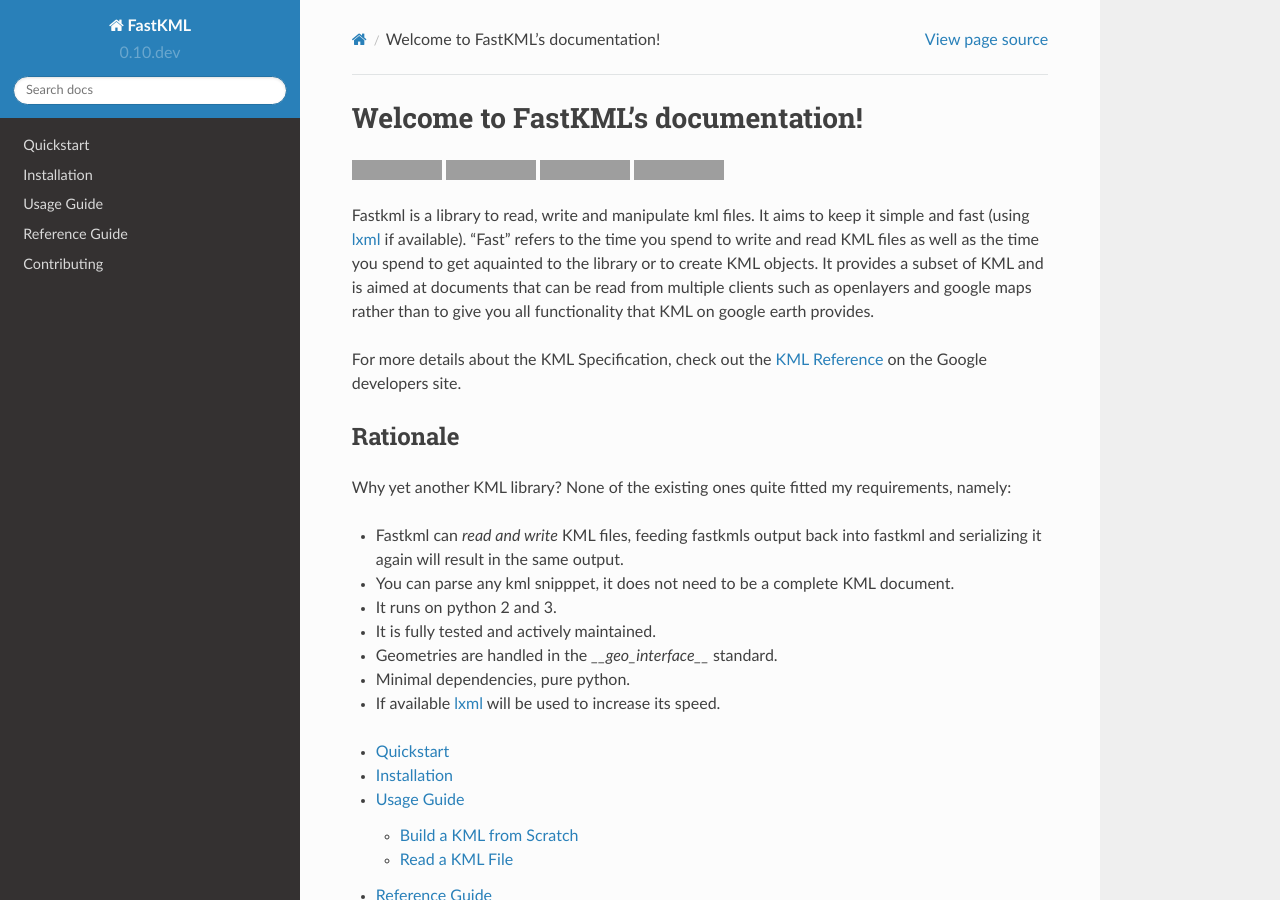
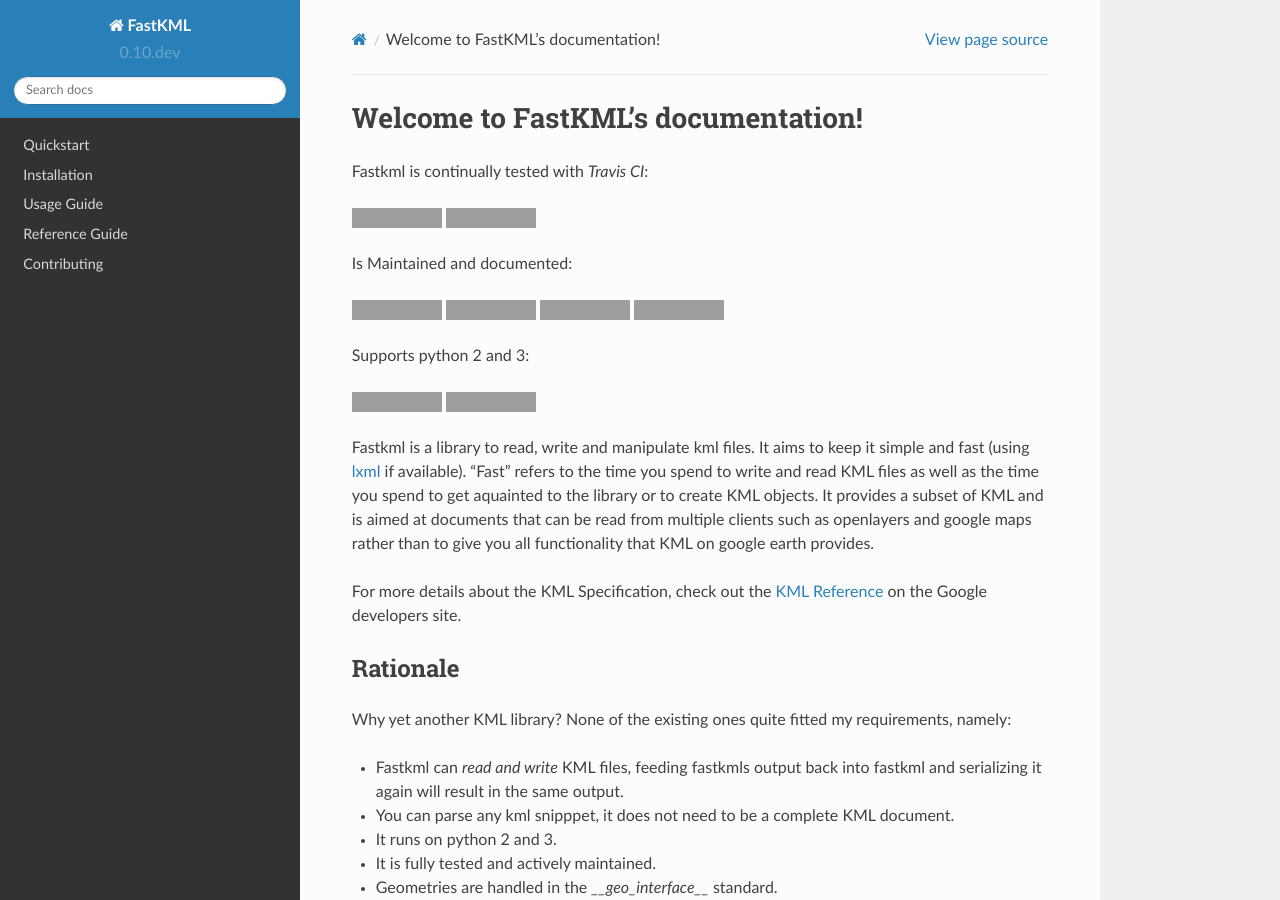
Before and after one commit to cleder/fastkml, a Sphinx documentation site: the page built from docs/index.rst, in a window 1280 px wide and 900 px high. Built offline with Sphinx 7.4.7 and the Read the Docs theme 2.0.0, drawn with Linux system fonts in a browser that asks for light colours; grey boxes are pictures that could not be loaded.

Commit message:
update and organize badges

```diff
--- a/docs/index.rst
+++ b/docs/index.rst
@@ -1,18 +1,40 @@
 Welcome to FastKML's documentation!
 ===================================
+
+Fastkml is continually tested with *Travis CI*:
 
 .. image:: https://api.travis-ci.org/cleder/fastkml.png
     :target: https://travis-ci.org/cleder/fastkml
 
+.. image:: https://coveralls.io/repos/cleder/fastkml/badge.png?branch=master
+    :target: https://coveralls.io/r/cleder/fastkml?branch=master
+
+
+Is Maintained and documented:
+
+.. image:: https://pypip.in/v/fastkml/badge.png
+    :target: https://pypi.python.org/pypi/fastkml
+    :alt: Latest PyPI version
+
+.. image:: https://pypip.in/status/fastkml/badge.svg
+    :target: https://pypi.python.org/pypi/fastkml/
+    :alt: Development Status
+
 .. image:: https://readthedocs.org/projects/fastkml/badge/
     :target: https://fastkml.readthedocs.org/
 
-.. image:: https://coveralls.io/repos/cleder/fastkml/badge.png?branch=master
-    :target: https://coveralls.io/r/cleder/fastkml?branch=master
+.. image:: https://www.openhub.net/p/fastkml/widgets/project_thin_badge.gif
+    :target: https://www.openhub.net/p/fastkml
 
-.. image:: https://www.ohloh.net/p/fastkml/widgets/project_thin_badge.gif
-    :target: https://www.ohloh.net/p/fastkml
+Supports python 2 and 3:
 
+.. image:: https://pypip.in/py_versions/fastkml/badge.svg
+    :target: https://pypi.python.org/pypi/fastkml/
+    :alt: Supported Python versions
+
+.. image:: https://pypip.in/implementation/fastkml/badge.svg
+    :target: https://pypi.python.org/pypi/fastkml/
+    :alt: Supported Python implementations
 
 Fastkml is a library to read, write and manipulate kml files. It aims to keep
 it simple and fast (using lxml_ if available). "Fast" refers to the time you
```
Also changed, not shown: README.rst (+20 -4 lines).
